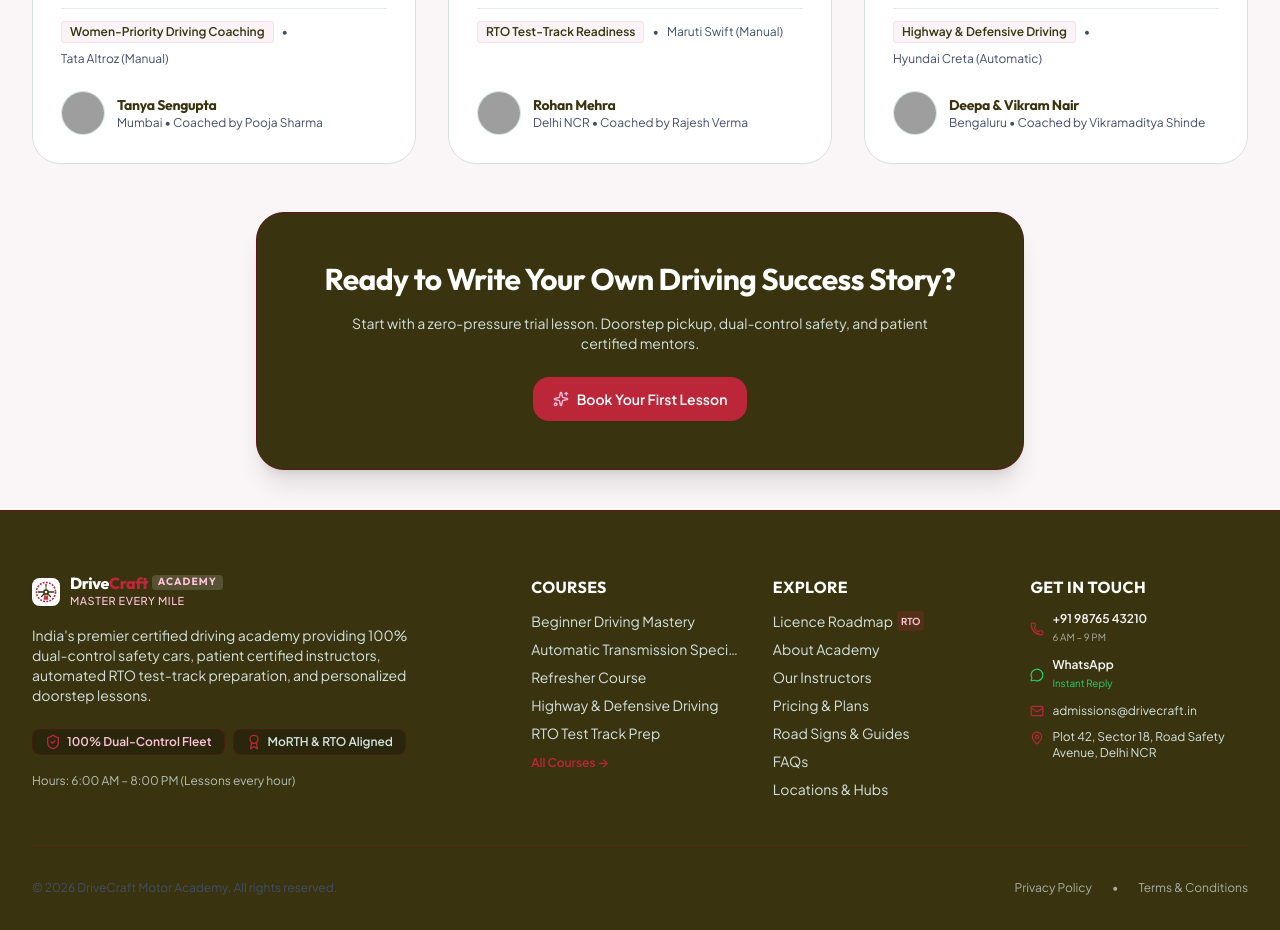
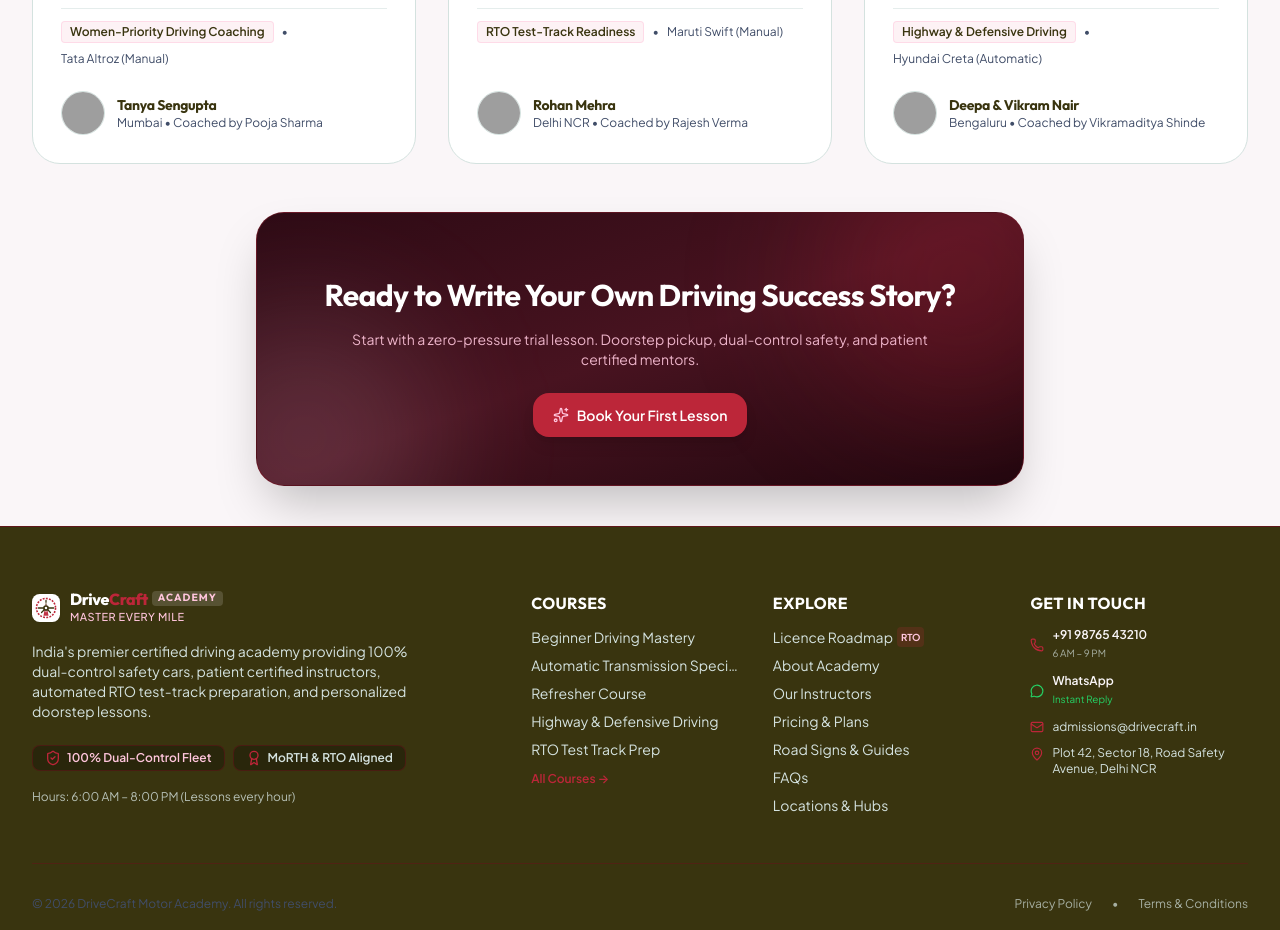
Before and after one commit to Ginuuuuu/Driving-School-Simple, a React (Vite) app: page /testimonials in a window 1280 px wide. Shown: the part 880-1810 px from the top of the page. Built offline with nearby package versions, Linux system fonts and the light colour scheme; grey boxes are pictures that could not be loaded.

Commit message:
feat: implement Testimonials page with category filtering and interactive CTA section

```diff
--- a/src/pages/Testimonials.tsx
+++ b/src/pages/Testimonials.tsx
@@ -94,20 +94,24 @@
         whileInView={{ opacity: 1, scale: 1 }}
         viewport={{ once: true, margin: "-30px" }}
         transition={{ duration: 0.45 }}
-        className="bg-[#39340F] text-white rounded-2xl sm:rounded-3xl p-5 sm:p-12 text-center max-w-3xl mx-auto border border-[#5F1618] space-y-3 sm:space-y-4 shadow-xl"
+        className="relative overflow-hidden rounded-2xl sm:rounded-3xl p-6 sm:p-12 text-center max-w-3xl mx-auto bg-gradient-to-br from-[#2D0A14] via-[#481320] to-[#1E060D] border border-[#BC2639]/30 text-white space-y-3 sm:space-y-4 shadow-2xl"
       >
-        <h2 className="text-xl sm:text-3xl font-bold font-display text-white">
+        {/* Ambient Flowing Light Glow Orbs */}
+        <div className="absolute -top-20 -right-20 w-72 h-72 bg-[#BC2639]/25 rounded-full blur-3xl pointer-events-none" />
+        <div className="absolute -bottom-20 -left-20 w-64 h-64 bg-[#FFC5DC]/15 rounded-full blur-3xl pointer-events-none" />
+
+        <h2 className="relative z-10 text-xl sm:text-3xl font-bold font-display text-white">
           Ready to Write Your Own Driving Success Story?
         </h2>
-        <p className="text-xs sm:text-sm text-[#D4E2DF] max-w-xl mx-auto">
+        <p className="relative z-10 text-xs sm:text-sm text-[#FFC5DC]/90 max-w-xl mx-auto leading-relaxed">
           Start with a zero-pressure trial lesson. Doorstep pickup, dual-control safety, and patient certified mentors.
         </p>
-        <div className="pt-2">
+        <div className="relative z-10 pt-2">
           <Button
             variant="primary"
             size="md"
             onClick={() => onOpenBooking()}
-            className="text-xs sm:text-sm py-2.5 sm:py-3 hover-lift"
+            className="text-xs sm:text-sm py-2.5 sm:py-3 hover-lift shadow-lg"
             icon={<Sparkles className="w-4 h-4 text-[#FFC5DC]" />}
           >
             Book Your First Lesson
```
